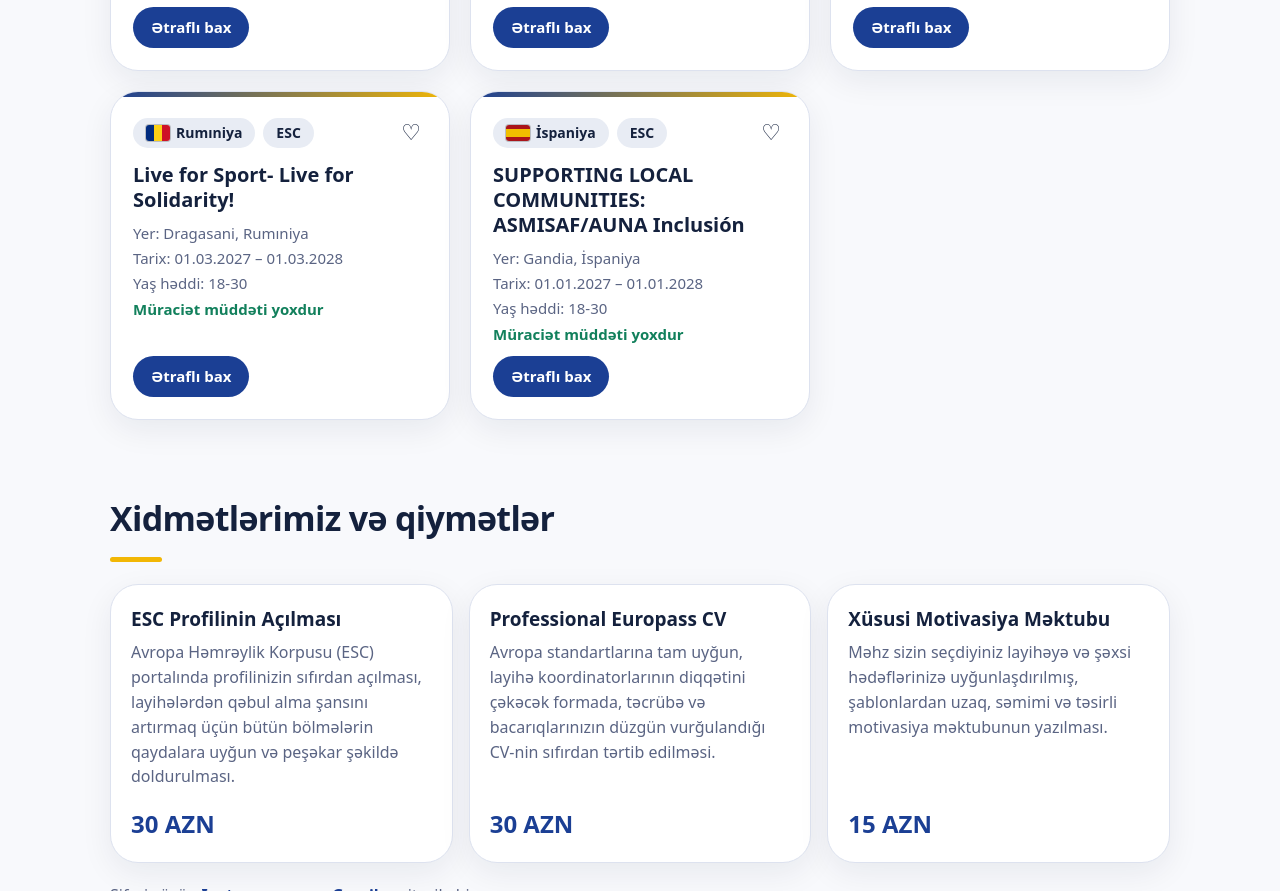
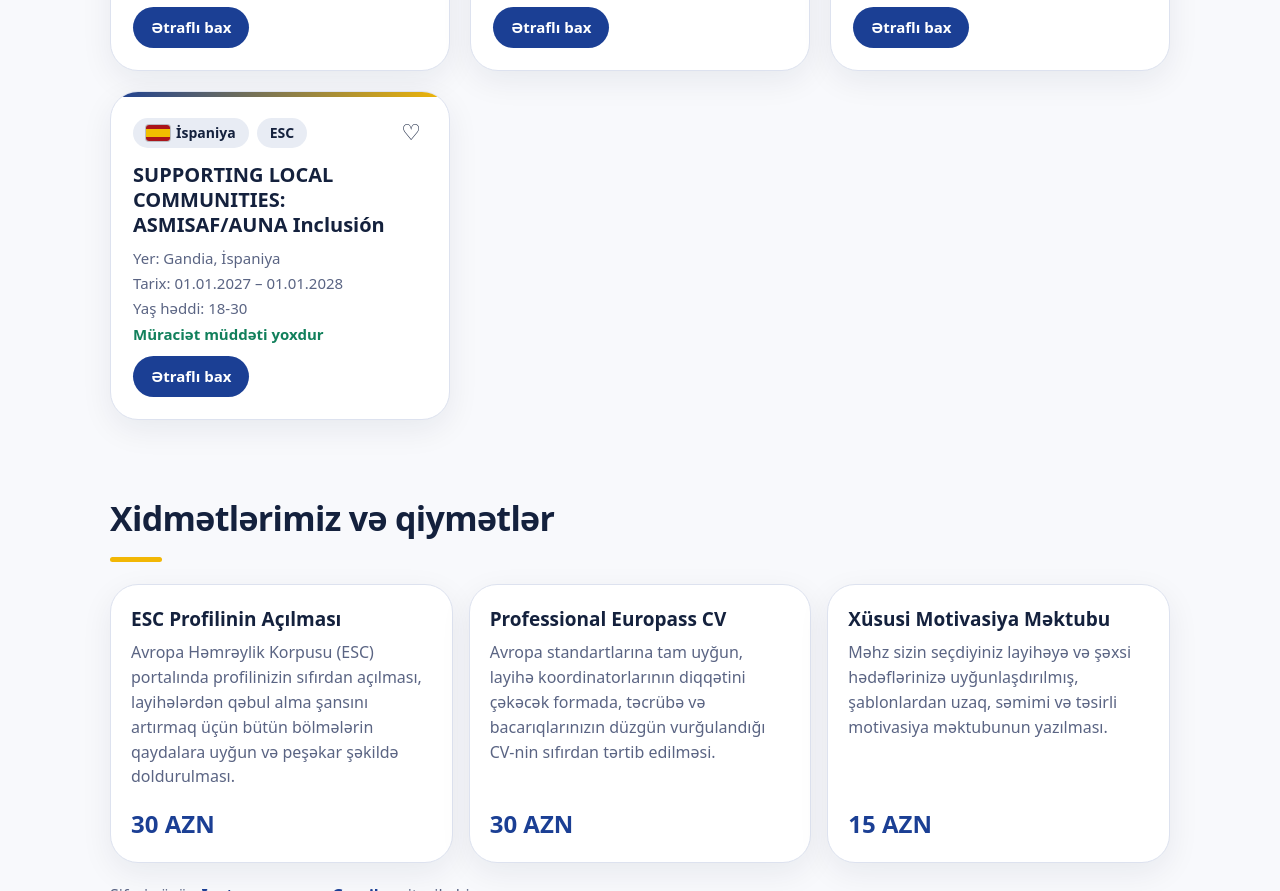
Before and after one commit to waytoeuropeaz-art/waytoeurope, a plain HTML site: page index.html in a window 1280 px wide. Shown: the part 2683-3574 px from the top of the page. Drawn offline with Linux system fonts and the light colour scheme.

Commit message:
Remove project entries for Bucharest and Dragasani
Removed two project entries for Bucharest and Dragasani.

```diff
--- a/index.html
+++ b/index.html
@@ -222,7 +222,6 @@ function P(cc,city,title,from,to,deadline,x){PROJECTS.push({id:cc+"|"+title+"|"+
 P("it","Catania","One year project in a cultural organisation (Catania, Sicily)","11.02.2027","10.02.2028","09.12.2026",{link:"https://youth.europa.eu/solidarity/opportunity/55170_en"});
 P("dk","Nykøbing F","Volunteer at Middelaldercentret","01.05.2027","31.10.2027","22.11.2026",{link:"https://youth.europa.eu/solidarity/opportunity/55013_en"});
 P("tr","Yozgat","Long-Term Volunteering Opportunity","15.01.2027","13.07.2027","15.12.2026",{link:"https://youth.europa.eu/solidarity/opportunity/54942_en"});
-P("ro","Bucharest","EPVP 7.1 - youth Campaigns and Erasmus+","15.01.2027","30.07.2027","15.11.2026",{link:"https://youth.europa.eu/solidarity/opportunity/54926_en"});
 P("at","Neumarkt","European Youth Forum in Neumarkt: organise international events for youth","01.03.2027","30.11.2027","29.11.2026",{link:"https://youth.europa.eu/solidarity/opportunity/54869_en"});
 P("si","Ljubljana","Youth in Motion (2 month volunteering)","25.01.2027","25.03.2027","31.01.2027",{link:"https://youth.europa.eu/solidarity/opportunity/54822_en"});
 P("tr","Merkez","AGESDER Volunteers - TR.2027.05.S.1","04.05.2027","01.07.2027","28.02.2027",{link:"https://youth.europa.eu/solidarity/opportunity/54043_en"});
@@ -230,7 +229,6 @@ P("tr","Merkez","AGESDER Volunteers - TR.2027.04.S.1","20.04.2027","17.06.2027",
 P("tr","Merkez","AGESDER Volunteers - TR.2027.02.S.1","17.02.2027","16.04.2027","31.12.2026",{link:"https://youth.europa.eu/solidarity/opportunity/54038_en"});
 P("tr","Merkez","AGESDER Volunteers - TR.2027.03.S.1","04.03.2027","01.05.2027","31.12.2026",{link:"https://youth.europa.eu/solidarity/opportunity/54037_en"});
 P("ro","Baia Mare","“Hand in Hand for a Better Europe!” - Long Term 2027","08.01.2027","31.12.2027","15.11.2026",{link:"https://youth.europa.eu/solidarity/opportunity/45336_en"});
-P("ro","Dragasani","Live for Sport- Live for Solidarity!","01.03.2027","01.03.2028","",{link:"https://youth.europa.eu/solidarity/opportunity/41648_en"});
 P("at","Graz","Volunteer at Community Centres - JUKUS","01.03.2027","28.02.2028","06.12.2026",{link:"https://youth.europa.eu/solidarity/opportunity/55189_en"});
 P("es","Gandia","SUPPORTING LOCAL COMMUNITIES: ASMISAF/AUNA Inclusión","01.01.2027","01.01.2028","",{link:"https://youth.europa.eu/solidarity/opportunity/38973_en"});
 P("ro","","Heritage Revised — New Media Approaches to Heritage Awareness in Youth Work","23.08.2027","29.08.2027","31.05.2027",{type:"Erasmus+",noAge:true,link:"http://trainings.salto-youth.net/15241",notes:["İştirak haqqı: 70 avro"]});
```
